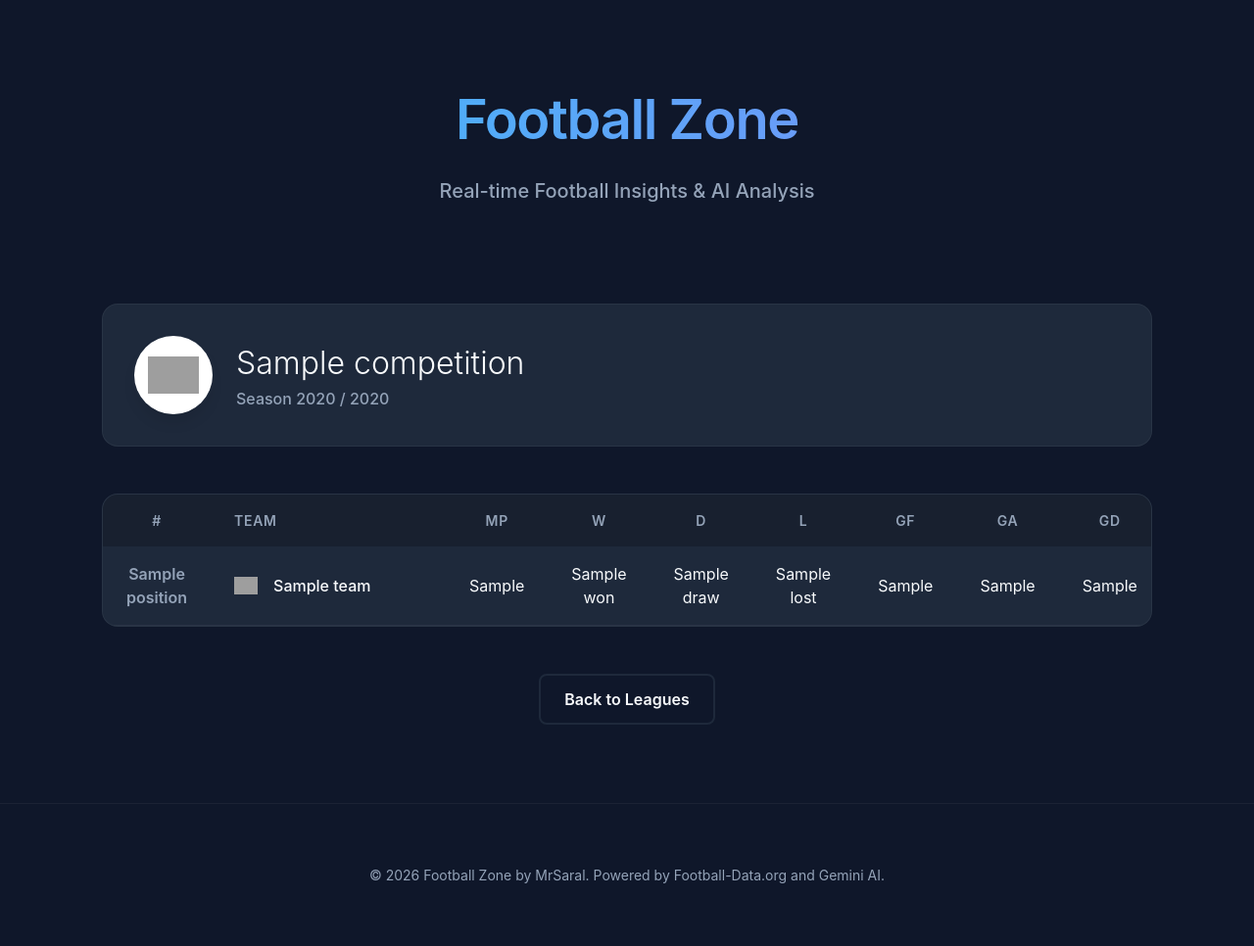
After one commit to MrSaral/football-zone, a FastAPI app: template templates/league_standings.html in a window 1280 px wide. The commit adds this page. Shown: the whole page at 98% size. Run offline with FastAPI, Linux system fonts and the light colour scheme; the template is opened without the code that fills it: most values are stand-ins (such as "Sample title", 1, 10 or a date in 2020); parts of the project's set-up code (start-up, migrations or seed data) failed here and were passed over; grey boxes are pictures that could not be loaded.

Commit message:
Add the leagues page
-each league that gets clicked shows the current table

```diff
--- a/main.py
+++ b/main.py
@@ -39,9 +39,9 @@ async def home(request: Request) -> HTMLResponse:
     data = await football_service.get_data("competitions")
     simplified_leagues = [
         {
-            "id": league.get("id"),
+            "id": league.get("code") or league.get("id"),
             "name": league.get("name"),
-            "emblem": league.get("emblem")
+            "emblem": league.get("emblem") or league.get("crest")
         }
         for league in data.get("competitions", [])
     ]
@@ -65,9 +65,9 @@ async def list_competitions_api() -> Dict[str, Any]:
     data = await football_service.get_data("competitions")
     simplified_leagues = [
         {
-            "id": league.get("id"),
+            "id": league.get("code") or league.get("id"),
             "name": league.get("name"),
-            "emblem": league.get("emblem")
+            "emblem": league.get("emblem") or league.get("crest")
         }
         for league in data.get("competitions", [])
     ]
@@ -83,9 +83,9 @@ async def list_competitions_ui(request: Request) -> HTMLResponse:
     data = await football_service.get_data("competitions")
     simplified_leagues = [
         {
-            "id": league.get("id"),
+            "id": league.get("code") or league.get("id"),
             "name": league.get("name"),
-            "emblem": league.get("emblem")
+            "emblem": league.get("emblem") or league.get("crest")
         }
         for league in data.get("competitions", [])
     ]
@@ -96,16 +96,58 @@ async def list_competitions_ui(request: Request) -> HTMLResponse:
     )
 
 
-@app.get("/competitions/{competition_id}", tags=["Football"])
-@app.get("/leagues/{competition_id}", tags=["Football"])
-async def get_competition(
+@app.get("/leagues/{competition_id}", tags=["UI"], response_class=HTMLResponse)
+async def get_competition_ui(
+    request: Request,
+    competition_id: str = Path(
+        ..., description="The unique code for the league (e.g., 'PL', 'BL1')"
+    )
+) -> HTMLResponse:
+    """
+    Fetch standings for a single competition and render the standings UI.
+    """
+    try:
+        data = await football_service.get_data(f"competitions/{competition_id}/standings")
+
+        # We usually want the "TOTAL" standings type
+        standings = next(
+            (s for s in data.get("standings", []) if s.get("type") == "TOTAL"),
+            data.get("standings", [{}])[0]
+        )
+
+        competition_data = data.get("competition", {})
+        # Normalize emblem/crest
+        if not competition_data.get("emblem") and competition_data.get("crest"):
+            competition_data["emblem"] = competition_data.get("crest")
+
+        return templates.TemplateResponse(
+            request=request,
+            name="league_standings.html",
+            context={
+                "request": request,
+                "competition": competition_data,
+                "season": data.get("season", {}),
+                "standings": standings
+            }
+        )
+    except Exception as e:
+        # Fallback or error page
+        return templates.TemplateResponse(
+            request=request,
+            name="leagues.html",
+            context={"request": request, "leagues": [], "error": str(e)}
+        )
+
+
+@app.get("/api/competitions/{competition_id}", tags=["Football"])
+@app.get("/api/leagues/{competition_id}", tags=["Football"])
+async def get_competition_api(
     competition_id: str = Path(
         ..., description="The unique code for the league (e.g., 'PL', 'BL1')"
     )
 ) -> Dict[str, Any]:
     """
-    Fetch details for a single competition (like 'PL' for Premier League).
-    This works with both /competitions and /leagues paths.
+    Fetch details for a single competition as JSON.
     """
     return await football_service.get_data(f"competitions/{competition_id}")
 
--- a/static/css/style.css
+++ b/static/css/style.css
@@ -34,6 +34,12 @@ body {
     padding: 0;
     line-height: 1.5;
     overflow-x: hidden;
+}
+
+a {
+    color: inherit;
+    text-decoration: none;
+    transition: var(--transition);
 }
 
 .container {
@@ -113,29 +119,32 @@ h1 {
 .league-card:hover::before {
     transform: scaleX(1);
 }
-
 .logo-container {
-    background: #FDFDF0;
-    width: clamp(6rem, 20vw, 8.75rem);
-    height: clamp(6rem, 20vw, 8.75rem);
+    background: #ffffff;
+    width: 8.75rem;
+    height: 8.75rem;
     border-radius: 50%;
     display: flex;
     align-items: center;
     justify-content: center;
     margin-bottom: var(--space-lg);
-    padding: 5%;
+    padding: 1rem;
     box-shadow: 0 0.625rem 0.9375rem -0.1875rem rgba(0, 0, 0, 0.1);
     transition: var(--transition);
     overflow: hidden;
+    flex-shrink: 0;
 }
 
-.league-card:hover .logo-container {
-    transform: scale(1.05);
+.logo-container.small {
+    width: 5rem;
+    height: 5rem;
+    margin-bottom: 0;
+    padding: 0.5rem;
 }
 
 .league-logo {
-    width: 80%;
-    height: 80%;
+    max-width: 80%;
+    max-height: 80%;
     object-fit: contain;
 }
 
@@ -186,17 +195,146 @@ footer {
     }
 }
 
-@keyframes fadeInUp {
-    from {
-        opacity: 0;
-        transform: translateY(1.25rem);
+/* League Standings Page Styles */
+.league-header-banner {
+    display: flex;
+    align-items: center;
+    gap: var(--space-md);
+    margin-bottom: var(--space-xl);
+    padding: var(--space-lg);
+    background: var(--card-bg);
+    border-radius: 1rem;
+    border: 0.0625rem solid rgba(255, 255, 255, 0.05);
+}
+
+.league-name-display {
+    font-size: 2rem;
+    margin: 0;
+    font-weight: 300;
+    color: var(--text-main);
+}
+
+.season-info {
+    margin: 0;
+    color: var(--text-muted);
+    font-weight: 500;
+}
+
+.table-container-outer {
+    background: var(--card-bg);
+    border-radius: 1rem;
+    overflow: hidden;
+    border: 0.0625rem solid rgba(255, 255, 255, 0.05);
+    margin-bottom: var(--space-xl);
+}
+
+.table-responsive {
+    overflow-x: auto;
+}
+
+.standings-table {
+    width: 100%;
+    border-collapse: collapse;
+    text-align: left;
+}
+
+.standings-table th {
+    background-color: rgba(0, 0, 0, 0.2);
+    padding: var(--space-sm) var(--space-md);
+    color: var(--text-muted);
+    font-size: 0.875rem;
+    font-weight: 600;
+    text-transform: uppercase;
+    letter-spacing: 0.05em;
+}
+
+.standings-table td {
+    padding: var(--space-sm) var(--space-md);
+    border-bottom: 0.0625rem solid rgba(255, 255, 255, 0.05);
+    vertical-align: middle;
+}
+
+.team-row-link {
+    cursor: pointer;
+    transition: var(--transition);
+}
+
+.team-row-link:hover {
+    background-color: var(--card-hover);
+}
+
+.pos-cell {
+    width: 3rem;
+    text-align: center;
+    font-weight: 600;
+    color: var(--text-muted);
+}
+
+.team-cell {
+    min-width: 15rem;
+}
+
+.team-flex {
+    display: flex;
+    align-items: center;
+    gap: var(--space-sm);
+}
+
+.team-crest-mini {
+    width: 1.5rem;
+    height: 1.5rem;
+    object-fit: contain;
+}
+
+.team-name-text {
+    font-weight: 500;
+    white-space: nowrap;
+}
+
+.stat-cell {
+    text-align: center;
+    width: 3.5rem;
+}
+
+.pts-cell {
+    text-align: center;
+    width: 4rem;
+    color: var(--primary-color);
+}
+
+.nav-actions {
+    display: flex;
+    justify-content: center;
+    margin-bottom: var(--space-xxl);
+}
+
+.btn-secondary {
+    padding: 0.75rem 1.5rem;
+    background: transparent;
+    border: 0.125rem solid var(--card-bg);
+    color: var(--text-main);
+    text-decoration: none;
+    border-radius: 0.5rem;
+    font-weight: 600;
+    transition: var(--transition);
+}
+
+.btn-secondary:hover {
+    border-color: var(--primary-color);
+    color: var(--primary-color);
+}
+
+/* Responsive Table */
+@media (max-width: 48rem) {
+    .desktop-only {
+        display: none;
     }
-    to {
-        opacity: 1;
-        transform: translateY(0);
+
+    .team-cell {
+        min-width: 10rem;
+    }
+
+    .league-name-display {
+        font-size: 1.5rem;
     }
 }
-
-.league-card {
-    animation: fadeInUp 0.6s ease-out forwards;
-}
--- a/templates/base.html
+++ b/templates/base.html
@@ -21,7 +21,7 @@
 
     <footer>
         <div class="container">
-            <p>&copy; 2026 Football Zone by MrSaral. Powered by Football-Data.org and Gemini AI.</p>
+            <p>&copy; <a href="https://github.com/MrSaral"> 2026 Football Zone by MrSaral.</a> Powered by Football-Data.org and Gemini AI.</p>
         </div>
     </footer>
 </body>
--- /dev/null
+++ b/templates/league_standings.html
@@ -0,0 +1,66 @@
+{% extends "base.html" %}
+
+{% block title %}{{ competition.name }} Standings - Football Zone{% endblock %}
+
+{% block content %}
+<div class="league-header-banner">
+    {% set display_logo = competition.emblem or competition.crest %}
+    <div class="logo-container small">
+        {% if display_logo %}
+            <img src="{{ display_logo }}" alt="{{ competition.name }} logo" class="league-logo">
+        {% else %}
+            <span style="color: #1e293b; font-weight: 300; font-size: 1.5rem;">{{ competition.name[0] }}</span>
+        {% endif %}
+    </div>
+    <div class="header-text">
+        <h2 class="league-name-display">{{ competition.name }}</h2>
+        <p class="season-info">Season {{ season.startDate[:4] }} / {{ season.endDate[:4] }}</p>
+    </div>
+</div>
+
+<div class="table-container-outer">
+    <div class="table-responsive">
+        <table class="standings-table">
+            <thead>
+                <tr>
+                    <th class="pos-cell">#</th>
+                    <th class="team-cell-head">Team</th>
+                    <th class="stat-cell">MP</th>
+                    <th class="stat-cell desktop-only">W</th>
+                    <th class="stat-cell desktop-only">D</th>
+                    <th class="stat-cell desktop-only">L</th>
+                    <th class="stat-cell desktop-only">GF</th>
+                    <th class="stat-cell desktop-only">GA</th>
+                    <th class="stat-cell">GD</th>
+                    <th class="pts-cell">Pts</th>
+                </tr>
+            </thead>
+            <tbody>
+                {% for entry in standings.table %}
+                <tr class="team-row-link" onclick="window.location.href='/teams/{{ entry.team.id }}'">
+                    <td class="pos-cell">{{ entry.position }}</td>
+                    <td class="team-cell">
+                        <div class="team-flex">
+                            <img src="{{ entry.team.crest }}" alt="{{ entry.team.name }} crest" class="team-crest-mini">
+                            <span class="team-name-text">{{ entry.team.name }}</span>
+                        </div>
+                    </td>
+                    <td class="stat-cell">{{ entry.playedGames }}</td>
+                    <td class="stat-cell desktop-only">{{ entry.won }}</td>
+                    <td class="stat-cell desktop-only">{{ entry.draw }}</td>
+                    <td class="stat-cell desktop-only">{{ entry.lost }}</td>
+                    <td class="stat-cell desktop-only">{{ entry.goalsFor }}</td>
+                    <td class="stat-cell desktop-only">{{ entry.goalsAgainst }}</td>
+                    <td class="stat-cell">{{ entry.goalDifference }}</td>
+                    <td class="pts-cell"><strong>{{ entry.points }}</strong></td>
+                </tr>
+                {% endfor %}
+            </tbody>
+        </table>
+    </div>
+</div>
+
+<div class="nav-actions">
+    <a href="/leagues" class="btn-secondary">Back to Leagues</a>
+</div>
+{% endblock %}
```
